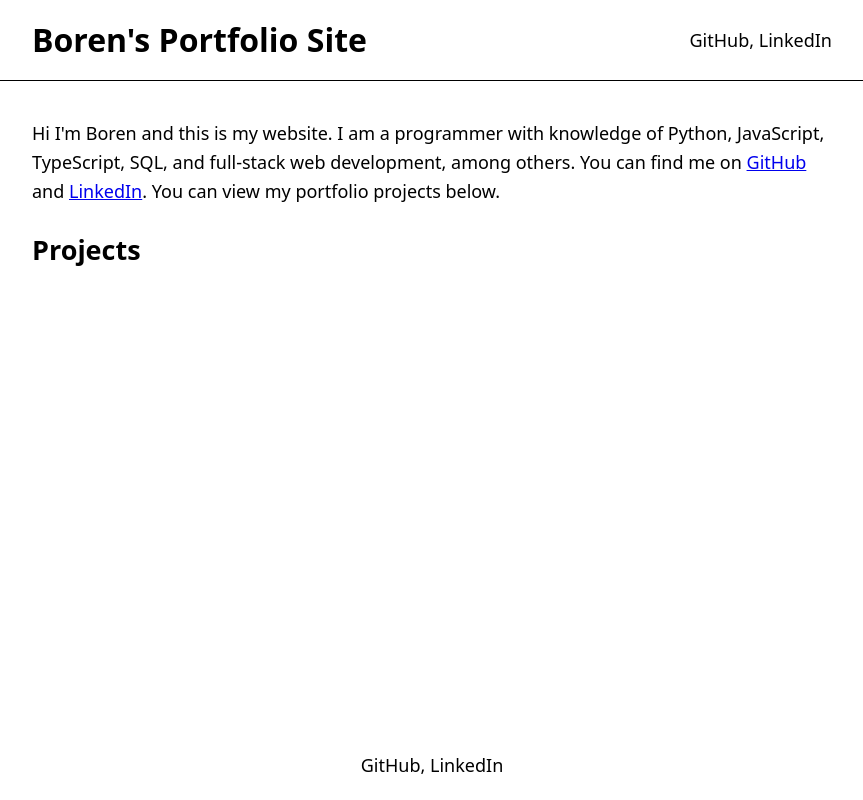
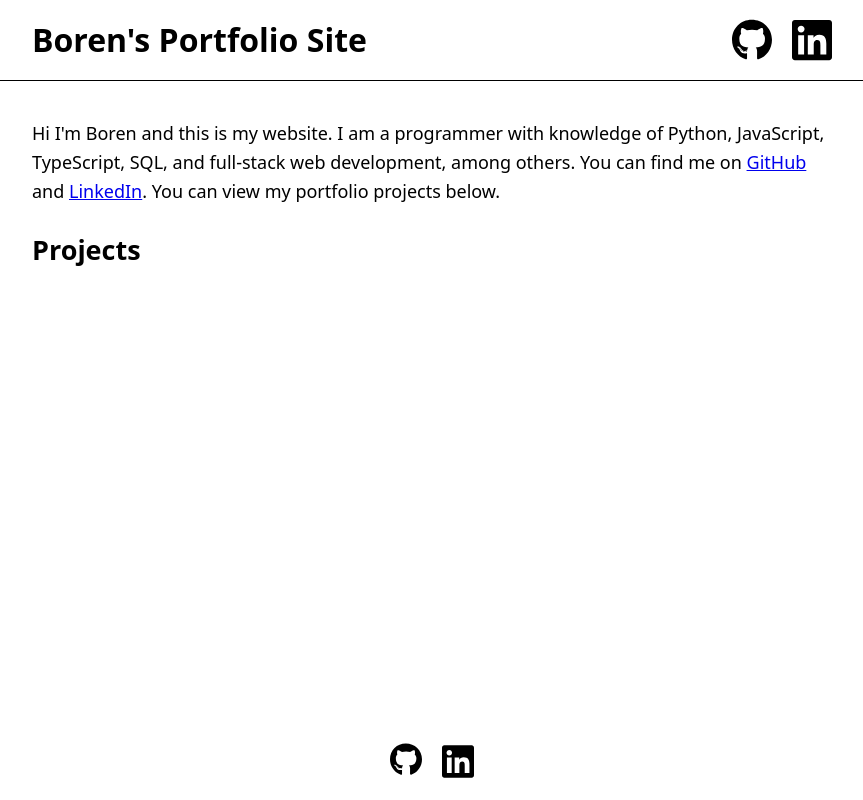
Before and after one commit to borenx1/borenx1.github.io, a plain HTML site: page index.html in a window 1280 px wide. Shown: the whole page, without its empty margins (208-1071 px from the left). Drawn offline with Linux system fonts and the light colour scheme.

Commit message:
Add social icons

```diff
--- a/index.html
+++ b/index.html
@@ -17,7 +17,14 @@
     <header>
       <div class="header-inner">
         <a href="/" class="title">Boren's Portfolio Site</a>
-        <div class="socials">GitHub, LinkedIn</div>
+        <div class="socials">
+          <a href="https://github.com/borenx1" target="_blank">
+            <img src="/icons/github.svg" alt="GitHub" class="icon" />
+          </a>
+          <a href="https://www.linkedin.com/in/boren-xue/" target="_blank">
+            <img src="/icons/linkedin.svg" alt="LinkedIn" class="icon" />
+          </a>
+        </div>
       </div>
     </header>
     <main>
@@ -39,6 +46,15 @@
         </div>
       </section>
     </main>
-    <footer>GitHub, LinkedIn</footer>
+    <footer>
+      <div class="socials">
+        <a href="https://github.com/borenx1" target="_blank">
+          <img src="/icons/github.svg" alt="GitHub" class="icon" />
+        </a>
+        <a href="https://www.linkedin.com/in/boren-xue/" target="_blank">
+          <img src="/icons/linkedin.svg" alt="LinkedIn" class="icon" />
+        </a>
+      </div>
+    </footer>
   </body>
 </html>
--- a/styles.css
+++ b/styles.css
@@ -32,10 +32,16 @@ header .header-inner {
 }
 
 header .title {
-  font-size: 2rem;
+  font-size: 1.375rem;
   font-weight: bold;
   color: inherit;
   text-decoration: none;
+}
+
+@media screen and (min-width: 640px) {
+  header .title {
+    font-size: 2rem;
+  }
 }
 
 header .socials {
@@ -43,6 +49,29 @@ header .socials {
   align-items: center;
   column-gap: 12px;
   margin-inline-start: auto;
+}
+
+@media screen and (min-width: 640px) {
+  header .socials {
+    column-gap: 20px;
+  }
+}
+
+header .socials .icon {
+  width: 28px;
+  vertical-align: middle;
+}
+
+@media screen and (min-width: 640px) {
+  header .socials .icon {
+    width: 40px;
+  }
+}
+
+@media (prefers-color-scheme: dark) {
+  header .socials .icon {
+    filter: invert(100%);
+  }
 }
 
 main {
@@ -59,3 +88,25 @@ footer {
   justify-content: center;
   align-items: center;
 }
+
+footer .socials {
+  display: flex;
+  column-gap: 20px;
+}
+
+footer .socials .icon {
+  width: 24px;
+  vertical-align: middle;
+}
+
+@media screen and (min-width: 640px) {
+  footer .socials .icon {
+    width: 32px;
+  }
+}
+
+@media (prefers-color-scheme: dark) {
+  footer .socials .icon {
+    filter: invert(100%);
+  }
+}
```
Also changed, not shown: icons/github.svg (added), icons/linkedin.svg (added).
